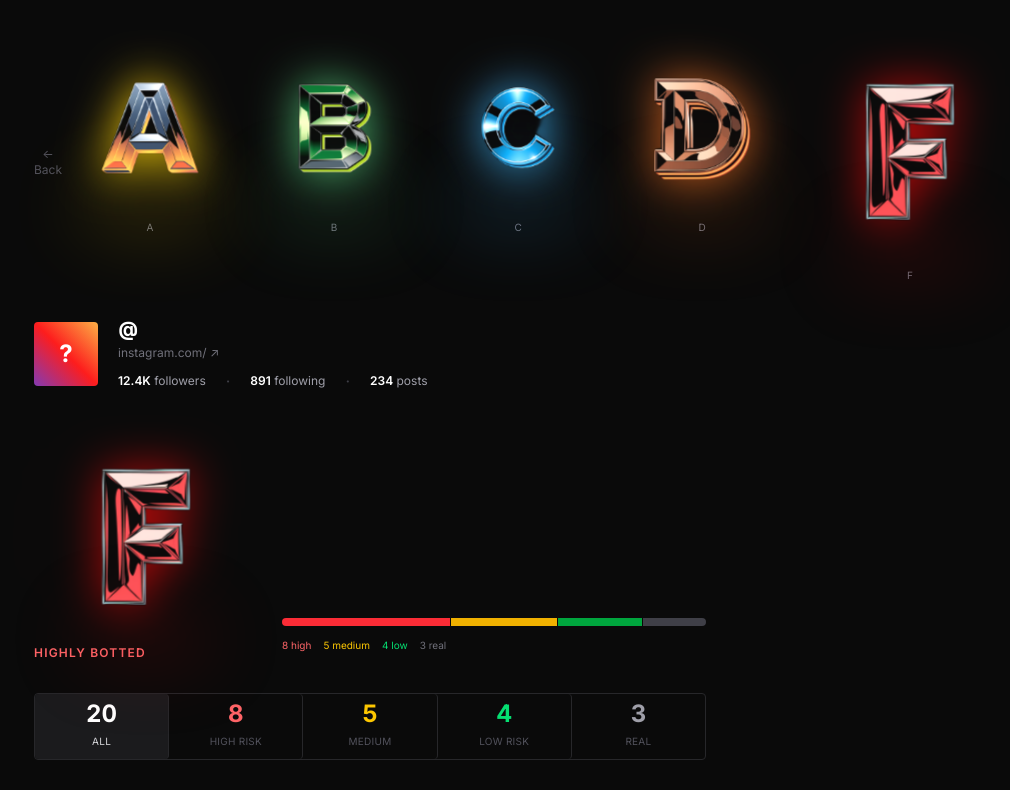
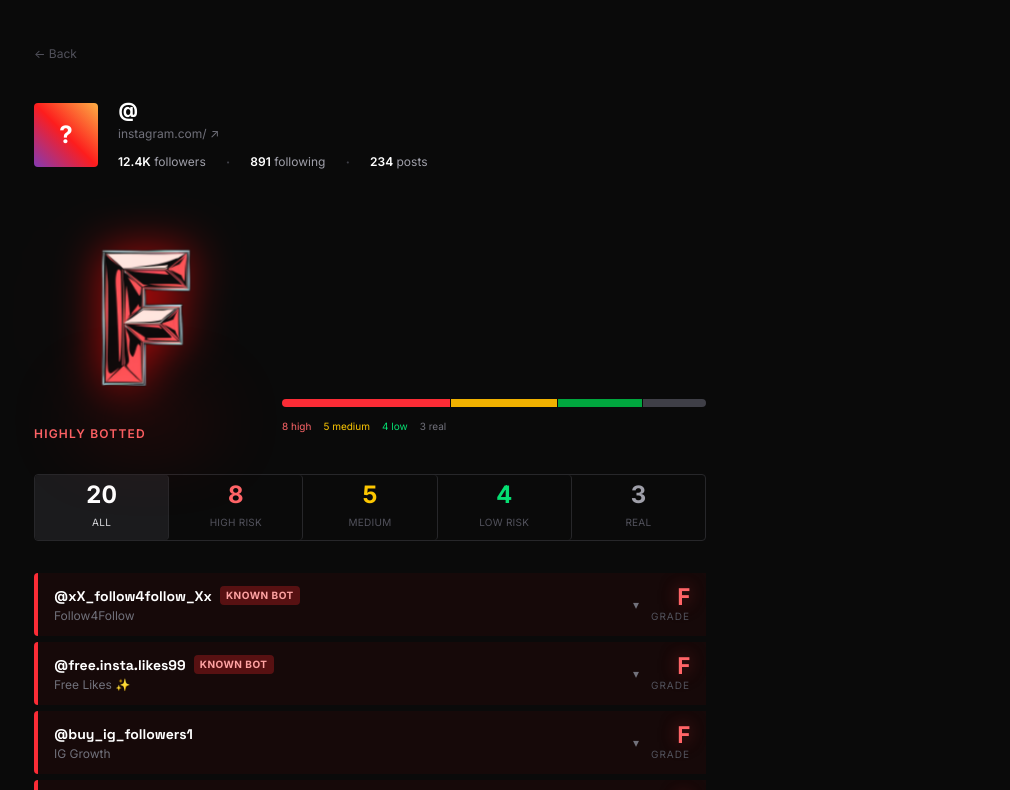
Before and after one commit to OfekStar/instagram-bot-detector, a React (Vite) app in the folder frontend/: page /results in a window 1280 px wide. Shown: the top 790 px of the page, without its empty margins (270-1280 px from the left). Built offline with nearby package versions, Linux system fonts and the light colour scheme; a web font is replaced by a local one.

Commit message:
chore: remove debug row, add root CLAUDE.md + lesson-5 prompt log
- Remove DEBUG all-letters preview from ResultsPage (was hidden, now gone from code)
- Copy CLAUDE.md to repo root with prompt logging rule (lesson-numbered files)
- Create prompts-lesson5.md for Lesson 05 session tracking

```diff
--- a/frontend/src/pages/ResultsPage.tsx
+++ b/frontend/src/pages/ResultsPage.tsx
@@ -634,20 +634,11 @@ export default function ResultsPage() {
     <div className="min-h-screen flex flex-col items-center px-4 py-10">
       <div className="w-full max-w-2xl flex flex-col gap-8">
 
-        {/* Back + debug letter preview */}
-        <div className="flex items-center justify-between">
+        {/* Back */}
+        <div>
           <button onClick={() => navigate("/")} className="text-zinc-600 hover:text-zinc-400 text-xs transition-colors cursor-pointer">
             ← Back
           </button>
-          {/* DEBUG — remove before launch */}
-          <div className="flex gap-2">
-            {(["A","B","C","D","F"] as const).map((l) => (
-              <div key={l} className="flex flex-col items-center gap-1">
-                <GradeLetter letter={l} />
-                <span className="text-zinc-500 text-[10px]">{l}</span>
-              </div>
-            ))}
-          </div>
         </div>
 
         {/* Profile header — open, no box */}
```
Also changed, not shown: 2 other files (tests, documents, lock files or other folders).
